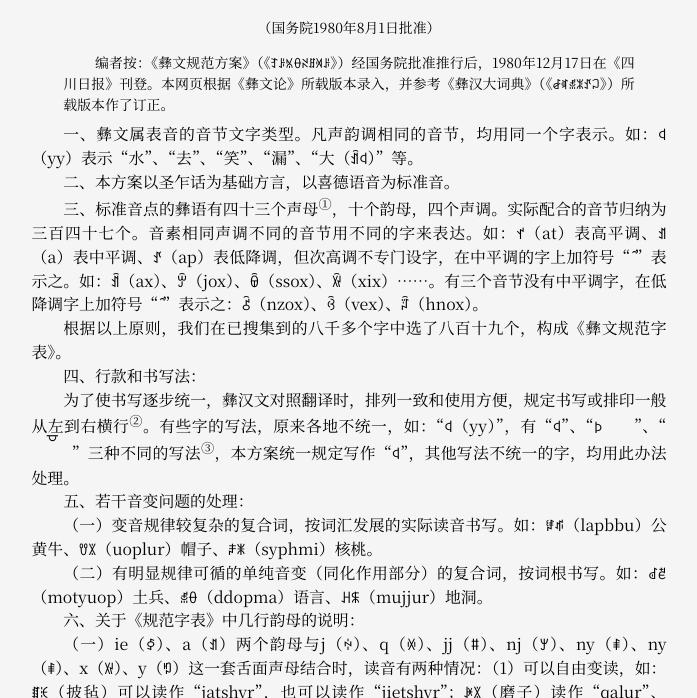
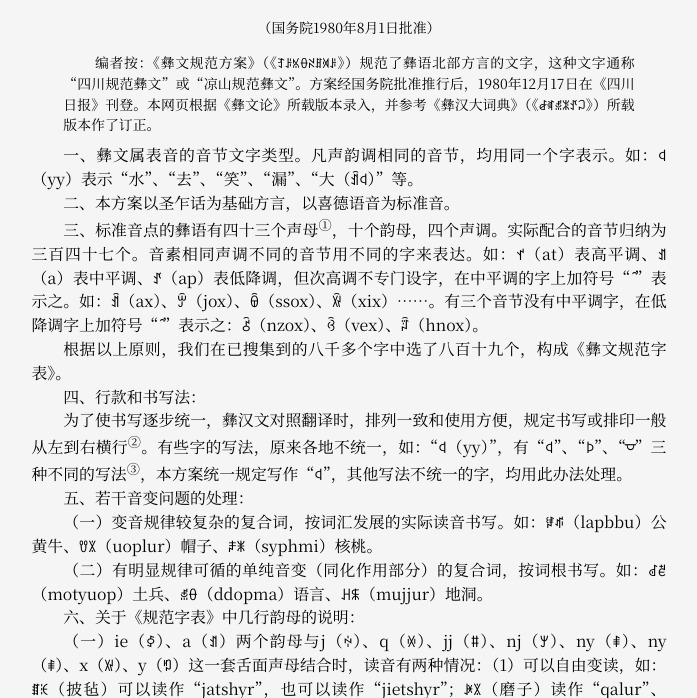
Before and after one commit to Zhuikang/Zhuikang.github.io, a plain HTML site: page H/yiwen-guifan-fangan.html in a window 1280 px wide. Shown: the part 77-775 px from the top of the page, without its empty margins (291-988 px from the left). Drawn offline with Linux system fonts and the light colour scheme.

Commit message:
Minor edits

```diff
--- a/H/yiwen-guifan-fangan.html
+++ b/H/yiwen-guifan-fangan.html
@@ -9,6 +9,9 @@
 <link rel="stylesheet" href="../style/default.css" />
 <style>
 @namespace url(http://www.w3.org/1999/xhtml);
+:lang(ii) {
+font-feature-settings: "locl" off;/*for Source Han fonts*/
+}
 .tabbing {
 white-space: pre;
 text-indent: 0;
@@ -64,7 +67,7 @@
 <p class="date">（国务院1980年8月1日批准）</p>
 <div class="front">
 <div class="abstract">
-<p>编者按：《彝文规范方案》（<span lang="ii">《ꆈꌠꁱꂷꋊꍬꄉꌠ》</span>）经国务院批准推行后，1980年12月17日在《四川日报》刊登。本网页根据《彝文论》所载版本录入，并参考《彝汉大词典》（<span lang="ii">《ꆀꉷꅇꍝꀋꃀ》</span>）所载版本作了订正。</p>
+<p>编者按：《彝文规范方案》（<span lang="ii">《ꆈꌠꁱꂷꋊꍬꄉꌠ》</span>）规范了彝语北部方言的文字，这种文字通称“四川规范彝文”或“凉山规范彝文”。方案经国务院批准推行后，1980年12月17日在《四川日报》刊登。本网页根据《彝文论》所载版本录入，并参考《彝汉大词典》（<span lang="ii">《ꆀꉷꅇꍝꀋꃀ》</span>）所载版本作了订正。</p>
 </div>
 </div>
 <p>一、彝文属表音的音节文字类型。凡声韵调相同的音节，均用同一个字表示。如：<span lang="ii">ꒉ</span>（<span lang="ii-Latn">yy</span>）表示“水”、“去”、“笑”、“漏”、“大（<span lang="ii">ꀉ<!--ꀊ-->ꒉ</span>）”等。</p>
@@ -72,7 +75,7 @@
 <p>三、标准音点的彝语有四十三<!--43-->个声母<sup><a href="#note-shengmu" id="note-mark-shengmu" class="note-mark"></a></sup>，十<!--10-->个韵母，四<!--4-->个声调。实际配合的音节归纳为三百四十七<!--347-->个。音素相同声调不同的音节用不同的字来表达。如：<!----><span lang="ii">ꀈ</span>（<span lang="ii-Latn">at</span>）表高平调、<span lang="ii">ꀊ</span>（<span lang="ii-Latn">a</span>）表中平调、<!--，--><span lang="ii">ꀋ</span>（<span lang="ii-Latn">ap</span>）<!---->表低降调，但次高调不专门设字，在中平调的字上加符号“<span lang="ii">&nbsp;&DownBreve;</span>”表示之。如：<span lang="ii">ꀉ</span>（<span lang="ii-Latn">ax</span>）、<span lang="ii">ꏭ</span>（<span lang="ii-Latn">jox</span>）、<span lang="ii">ꌶ</span>（<span lang="ii-Latn">ssox</span>）、<span lang="ii">ꑞ</span>（<span lang="ii-Latn">xix</span>）……。<!---->有三<!--3-->个音节没有中平调字，在低降调字上加符号“<span lang="ii">&nbsp;&DownBreve;</span>”<!---->表示之：<span lang="ii">ꋺ</span>（<span lang="ii-Latn">nzox</span><!--<span lang="ii-Latn">noxz</span>-->）、<span lang="ii">ꃲ</span>（<span lang="ii-Latn">vex</span>）、<span lang="ii">ꅷ</span>（<span lang="ii-Latn">hnox</span>）<!--ꋻꃳꅸ-->。</p>
 <p>根据以上原则，我们在已搜集到的八千<!--8000-->多个字中选了八百十九<!--819-->个<!--字-->，构成《彝文规范字表》。</p>
 <p>四、行款和书写法：<!----></p>
-<p>为了使书写逐步统一，<!--使-->彝汉文对照翻译时，<!---->排<!--横-->列一致和使用方便，规定书写或排印一般从左到右横行<sup><a href="#note-hangkuan" id="note-mark-hangkuan" class="note-mark"></a></sup>。有些字的写法，原来各地不统一，如：“<span lang="ii">ꒉ</span>（<span lang="ii-Latn">yy</span>）”，有“<span lang="ii">ꒉ</span><!--半圆在左方-->”、“<span lang="ii" style="display: inline-block; transform: scalex(-1);">ꒉ</span><!--半圆在右方-->”、“<span lang="ii" style="display: inline-block; transform: rotate(-90deg);">ꒉ</span><!--半圆在下方-->”三<!--3-->种不同的写法<sup><a href="#note-shuxiefa" id="note-mark-shuxiefa" class="note-mark"></a></sup>，<!--、-->本方案统一规定写作“<span lang="ii">ꒉ</span>”，<!--、-->其他写法不统一的字，均用此办法处理。</p>
+<p>为了使书写逐步统一，<!--使-->彝汉文对照翻译时，<!---->排<!--横-->列一致和使用方便，规定书写或排印一般从左到右横行<sup><a href="#note-hangkuan" id="note-mark-hangkuan" class="note-mark"></a></sup>。有些字的写法，原来各地不统一，如：“<span lang="ii">ꒉ</span>（<span lang="ii-Latn">yy</span>）”，有“<span lang="ii" title="半圆在左方">ꒉ</span>”、“<span lang="ii" style="display: inline-block; text-indent: 0; transform: scalex(-1);" title="半圆在右方">ꒉ</span>”、“<span lang="ii" style="display: inline-block; text-indent: 0; transform: rotate(-90deg);" title="半圆在下方">ꒉ</span>”三<!--3-->种不同的写法<sup><a href="#note-shuxiefa" id="note-mark-shuxiefa" class="note-mark"></a></sup>，<!--、-->本方案统一规定写作“<span lang="ii">ꒉ</span>”，<!--、-->其他写法不统一的字，均用此办法处理。</p>
 <p>五、若干音变问题的处理：<!----></p>
 <p>（一）变音规律较复杂的复合词，按词汇发展的实际读音书写。<!--：-->如：<span lang="ii">ꇂꁮ</span>（<span lang="ii-Latn">lapbbu</span>）公黄牛、<span lang="ii">ꀎꇓ</span>（<span lang="ii-Latn">uoplur</span>）帽子、<span lang="ii">ꌧꂓ</span>（<span lang="ii-Latn">syphmi</span>）核桃。</p>
 <p>（二）有明显规律可循的单纯音变（同化作用部分）的复合词，按词根书写。如：<span lang="ii">ꂽꑼ</span>（<span lang="ii-Latn">motyuop<!--hmotyuo--></span>）土兵、<span lang="ii">ꅇꂷ</span>（<span lang="ii-Latn">ddopma</span>）语言、<span lang="ii">ꃅꐬ</span>（<span lang="ii-Latn">mujjur</span>）地洞。</p>
@@ -100,7 +103,7 @@
 <p>12、连接号［<span lang="ii">—</span>］</p>
 <p>13、书名号［<span lang="ii">《》</span>］或［<span lang="ii">〈〉</span>］</p>
 <p>14、间隔号［<span lang="ii">·</span>］</p>
-<p>15、着重号［<span lang="ii">•<!--&nbsp;&#x0323;--></span>］</p>
+<p>15、着重号［<span lang="ii">　&#x0323;</span>］</p>
 </div>
 <p>十、替音符号的使用方法：<!----></p>
 <p>彝文中原有替音符号“<span lang="ii">ꀕ</span>”，注音符号以“<span lang="ii-Latn">w</span>”为替音符号。除了声、韵、调相同的音节都可使用替音符号以外，按照习惯，某些音节重叠以表示强调和<!--表示-->疑问时，均可使用替音符号。如：<span lang="ii">ꎔꀕꃅ</span>（<span lang="ii-Latn">nratwmu</span>）、<span lang="ii">ꋍꅼꀕ</span>（<span lang="ii-Latn">cyphnutw</span><!--<span lang="ii-Latn">cyphnntw</span>-->）和<!----><span lang="ii">ꋟꀕ</span>（<span lang="ii-Latn">zzexw</span>）、<span lang="ii">ꃪꀕ</span>（<span lang="ii-Latn">vatw</span>）、<span lang="ii">ꄐꀕ</span>（<span lang="ii-Latn">dopw</span>）等。</p>
@@ -171,7 +174,7 @@
 <ol>
 <li id="note-shengmu"><span lang="ii-Latn">hny</span>只出现一次（<span lang="ii-Latn">hnyip</span>使坐），并入<span lang="ii-Latn">ny</span>。——《彝汉大词典》（<span lang="ii">《ꆀꉷꅇꍝꀋꃀ》</span>）<a href="#note-mark-shengmu" class="note-back"></a></li>
 <li id="note-hangkuan">在一定场合，可仿汉文从上到下直行行书或排印。——《彝汉大词典》（<span lang="ii">《ꆀꉷꅇꍝꀋꃀ》</span>）（彝文原本就有这种行款，不算模仿。——编者）<a href="#note-mark-hangkuan" class="note-back"></a></li>
-<li id="note-shuxiefa">“<span lang="ii">ꒉ</span>”的三种写法分别是半圆在左方、半圆在右方、半圆在下方。这分别代表了彝文的三种书写法：立置法、反置法、倒置法。《彝文规范方案》规定使用立置法，而倒置法反映彝文的原始字形，云南、贵州彝族地区和四川彝族民间仍然使用。（参见朱文旭：《彝文书法浅论》，彝族人网，2020年2月7日，<a href="http://www.yizuren.com/tradition/yzctgyms/39448.html" class="url">http://www.yizuren.com/tradition/yzctgyms/39448.html</a>）——编者<a href="#note-mark-shuxiefa" class="note-back"></a></li>
+<li id="note-shuxiefa">“<span lang="ii" title="半圆在左方">ꒉ</span>、<span lang="ii" style="display: inline-block; text-indent: 0; transform: scalex(-1);" title="半圆在右方">ꒉ</span>、<span lang="ii" style="display: inline-block; text-indent: 0; transform: rotate(-90deg);" title="半圆在下方">ꒉ</span>”分别代表了彝文的三种书写法：立置法、反置法、倒置法。立置法多用于四川彝族地区；倒置法反映彝文的原始字形，云南、贵州彝族地区和四川彝族民间仍然使用。（参见朱文旭：《彝文书法浅论》，彝族人网，2020年2月7日，<a href="http://www.yizuren.com/tradition/yzctgyms/39448.html" class="url">http://www.yizuren.com/tradition/yzctgyms/39448.html</a>）——编者<a href="#note-mark-shuxiefa" class="note-back"></a></li>
 <li id="note-pinyin-fuhao">拼音符号与国际音标的对照参见《<a href="https://www.webonary.org/nuosuyi/彝语拼音与国际音标对照-2/">彝语拼音与国际音标对照</a>》。——编者<a href="#note-mark-pinyin-fuhao" class="note-back"></a></li>
 </ol>
 </div>
```
